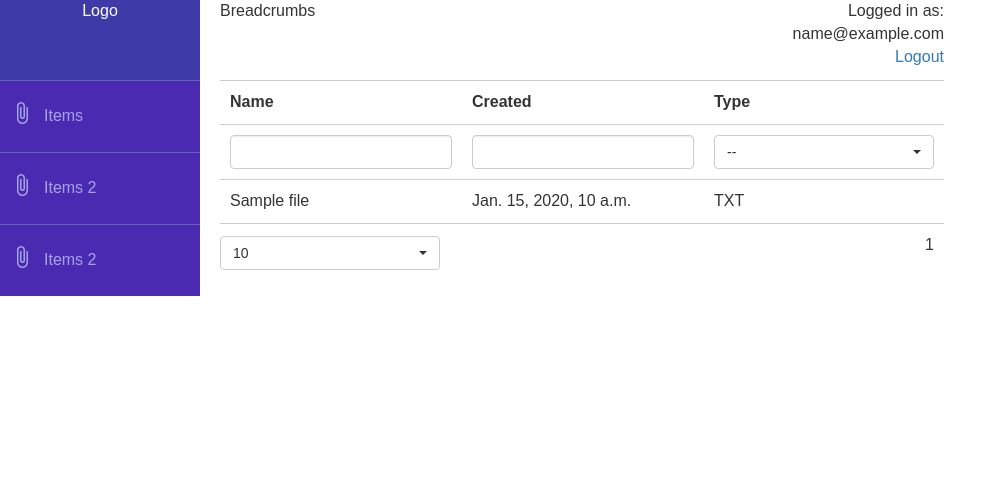
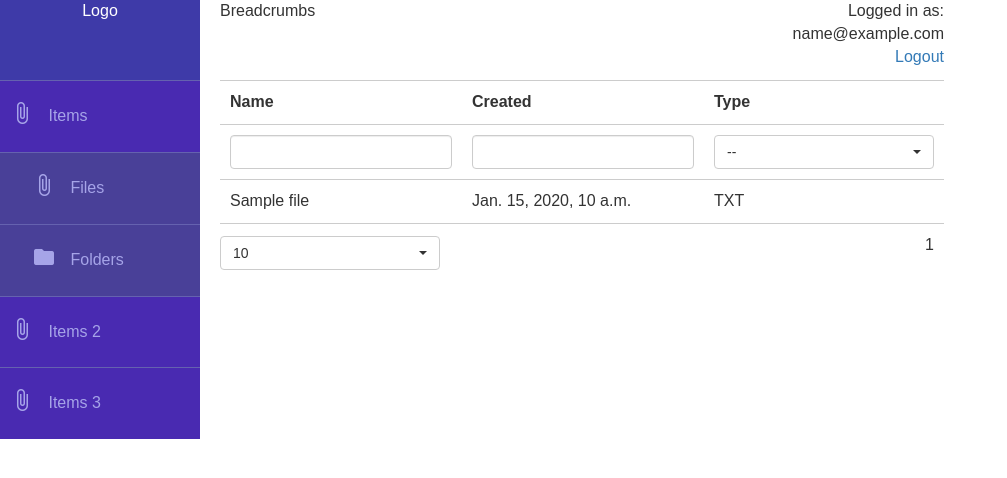
Before and after one commit to amigo00678/BookMe2, a Django app: page /files/ in a window 1280 px wide. Shown: the top 478 px of the page, without its empty margins (0-1007 px from the left). Run offline with Django 3.2, Linux system fonts and the light colour scheme; a user stored in the database is signed in; tables that the repository leaves empty hold one stand-in row (values such as "Sample post"); some libraries are stand-ins or nearby versions.

Commit message:
add menu open

```diff
--- a/web/templates/base.html
+++ b/web/templates/base.html
@@ -35,19 +35,45 @@
                 <div class="logo">Logo</div>
                 <div class="menu">
                     <div class="parent">
-                        <div class="unfold"><a><i class="material-icons">attach_file</i><span>Items</span></a></div>
-                        <div><a href="{% url 'files' %}"><i class="material-icons">attach_file</i><span>Files</span></a></div>
-                        <div><a href="{% url 'folders' %}"><i class="material-icons">folder</i><span>Folders</span></a></div>
+                        <div class="unfold" id="menu_files"><a>
+                            <i class="material-icons">attach_file</i>
+                            <span>Items</span>
+                        </a></div>
+                        <div><a href="{% url 'files' %}">
+                            <i class="material-icons">attach_file</i>
+                            <span>Files</span>
+                        </a></div>
+                        <div><a href="{% url 'folders' %}">
+                            <i class="material-icons">folder</i>
+                            <span>Folders</span>
+                        </a></div>
                     </div>
                     <div class="parent">
-                        <div class="unfold"><a><i class="material-icons">attach_file</i><span>Items 2</span></a></div>
-                        <div><a href="{% url 'video' %}"><i class="material-icons">personal_video</i><span>Videos</span></a></div>
-                        <div><a href=""><i class="material-icons">audiotrack</i><span>Audio</span></a></div>
+                        <div class="unfold" id="menu_items_2"><a>
+                            <i class="material-icons">attach_file</i>
+                            <span>Items 2</span></a>
+                        </div>
+                        <div><a href="{% url 'video' %}">
+                            <i class="material-icons">personal_video</i>
+                            <span>Videos</span>
+                        </a></div>
+                        <div><a href="">
+                            <i class="material-icons">audiotrack</i><span>Audio</span>
+                        </a></div>
                     </div>
                     <div class="parent">
-                        <div class="unfold"><a><i class="material-icons">attach_file</i><span>Items 2</span></a></div>
-                        <div><a href="{% url 'video' %}"><i class="material-icons">personal_video</i><span>Videos</span></a></div>
-                        <div><a href=""><i class="material-icons">audiotrack</i><span>Audio</span></a></div>
+                        <div class="unfold" id="menu_items_3">
+                            <a><i class="material-icons">attach_file</i>
+                            <span>Items 3</span></a>
+                        </div>
+                        <div><a href="{% url 'video' %}">
+                            <i class="material-icons">personal_video</i>
+                            <span>Videos</span>
+                        </a></div>
+                        <div><a href="">
+                            <i class="material-icons">audiotrack</i>
+                            <span>Audio</span>
+                        </a></div>
                     </div>
                 </div>
             </div>
@@ -67,6 +93,14 @@
         </div>
     </div>
     <script>
+    {% if request.path == "/files/" or request.path == '/folders/' %}
+        $("#menu_files").parent().find('div').show();
+        $("#menu_files").addClass('shown');
+    {% elif request.path == "/video/" or request.path == "/audio/" %}
+        $("#menu_items_2").parent().find('div').show();
+        $("#menu_items_2").addClass('shown');
+    {% endif %}
+
     $(document).ready(function(){
         $('body').on('click', '.unfold', function(){
             if (!$(this).hasClass('shown')){
```
